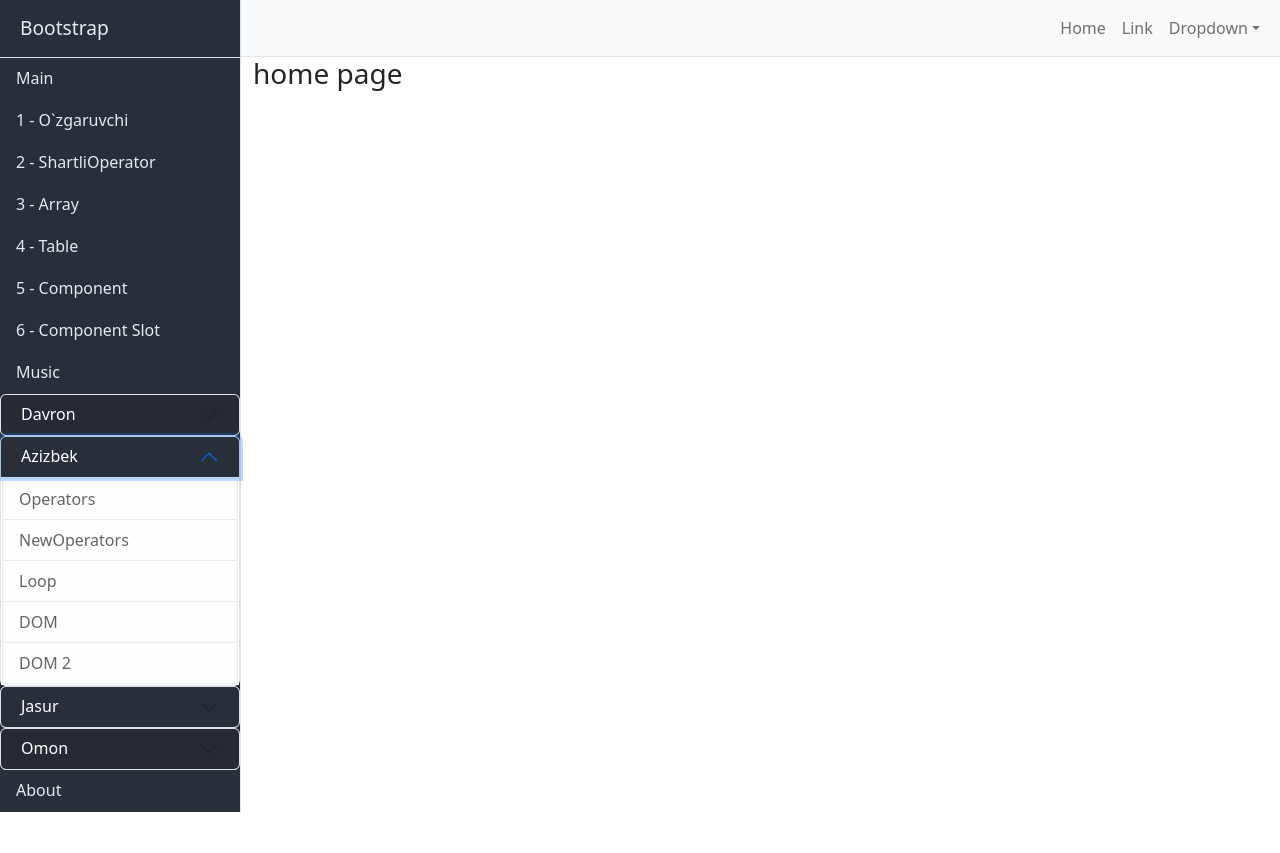
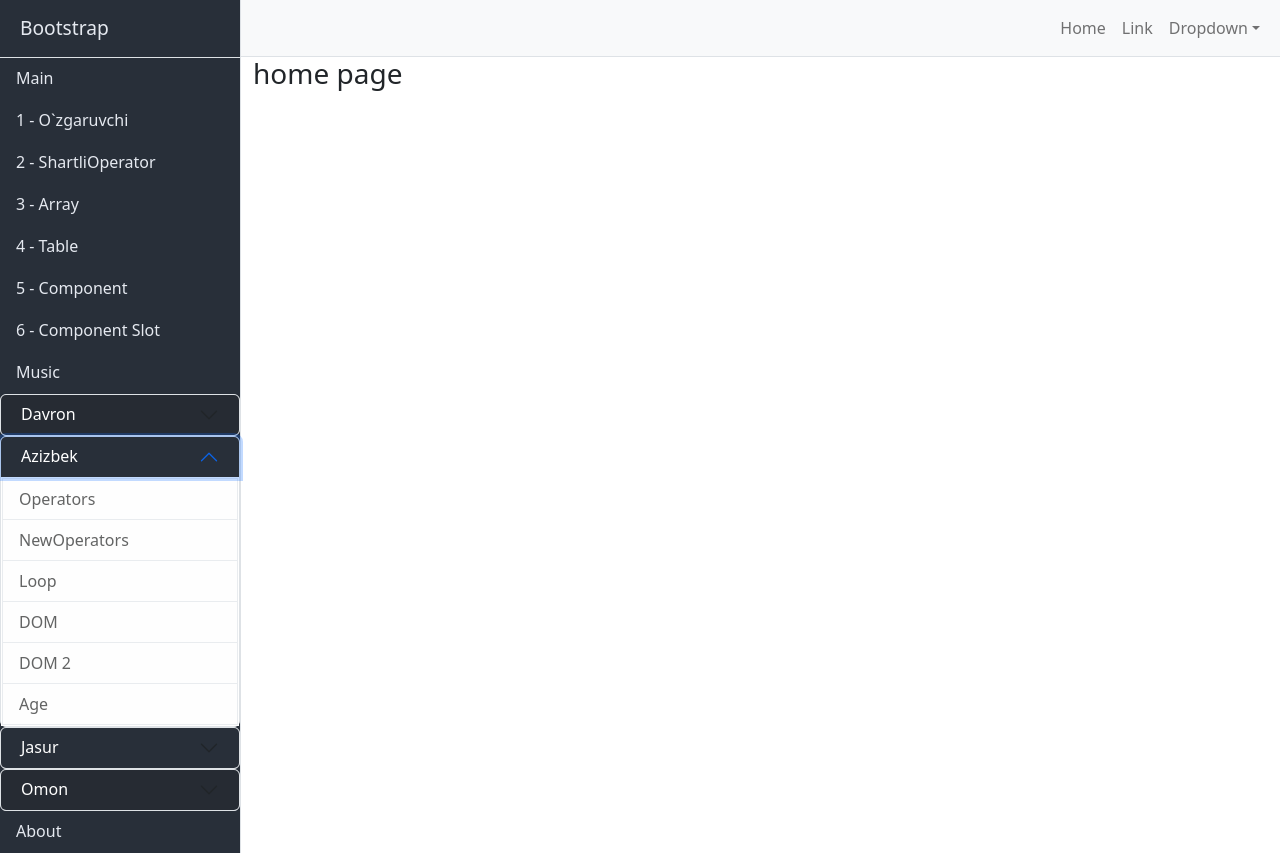
Before and after one commit to tdav/vue1, a Vue app: page / in a window 1280 px wide. Both pictures are taken after a click on the button "Azizbek". Before the commit the page ends 812 px from the top, so only its background shows below. Built offline with nearby package versions, Linux system fonts and the light colour scheme.

Commit message:
azizbek age

```diff
--- a/src/App.vue
+++ b/src/App.vue
@@ -125,6 +125,9 @@
                     </router-link>
                     <router-link class="list-group-item list-group-item-action list-group-item-light" to="/js_dom_2">
                        DOM 2
+                    </router-link>
+                    <router-link class="list-group-item list-group-item-action list-group-item-light" to="/age">
+                      Age
                     </router-link>
                     </div>
                 </div>
--- a/src/router/index.js
+++ b/src/router/index.js
@@ -16,6 +16,7 @@ import newOperators from '@/views/Azizbek/newOperators.vue'
 import js_dom from '@/views/Azizbek/js_dom.vue'
 import Loop from '@/views/Azizbek/Loop.vue'
 import js_dom_2 from '@/views/Azizbek/js_dom_2.vue'
+import age from '../views/Azizbek/age.vue'
 import Sikllar from '../views/Omon/sikllar.vue'
 import Function from '../views/Omon/Function.vue'
 import DavronDom from '../views/Davron/dom.vue'
@@ -88,6 +89,12 @@ const routes = [
     path: '/js_dom_2',
     name: 'js_dom_2',
     component: js_dom_2
+  },
+
+  {
+    path: '/age',
+    name: 'age',
+    component: age
   },
 
   {
--- /dev/null
+++ b/src/views/Azizbek/age.vue
@@ -0,0 +1,12 @@
+<template>
+    <h1>Age</h1>
+</template>
+<script setup>
+
+import { ref } from 'vue'
+
+let year = prompt('Сколько тебе лет?');
+
+alert(`Тебе ${2024 - year} age!`);
+
+</script>
```
